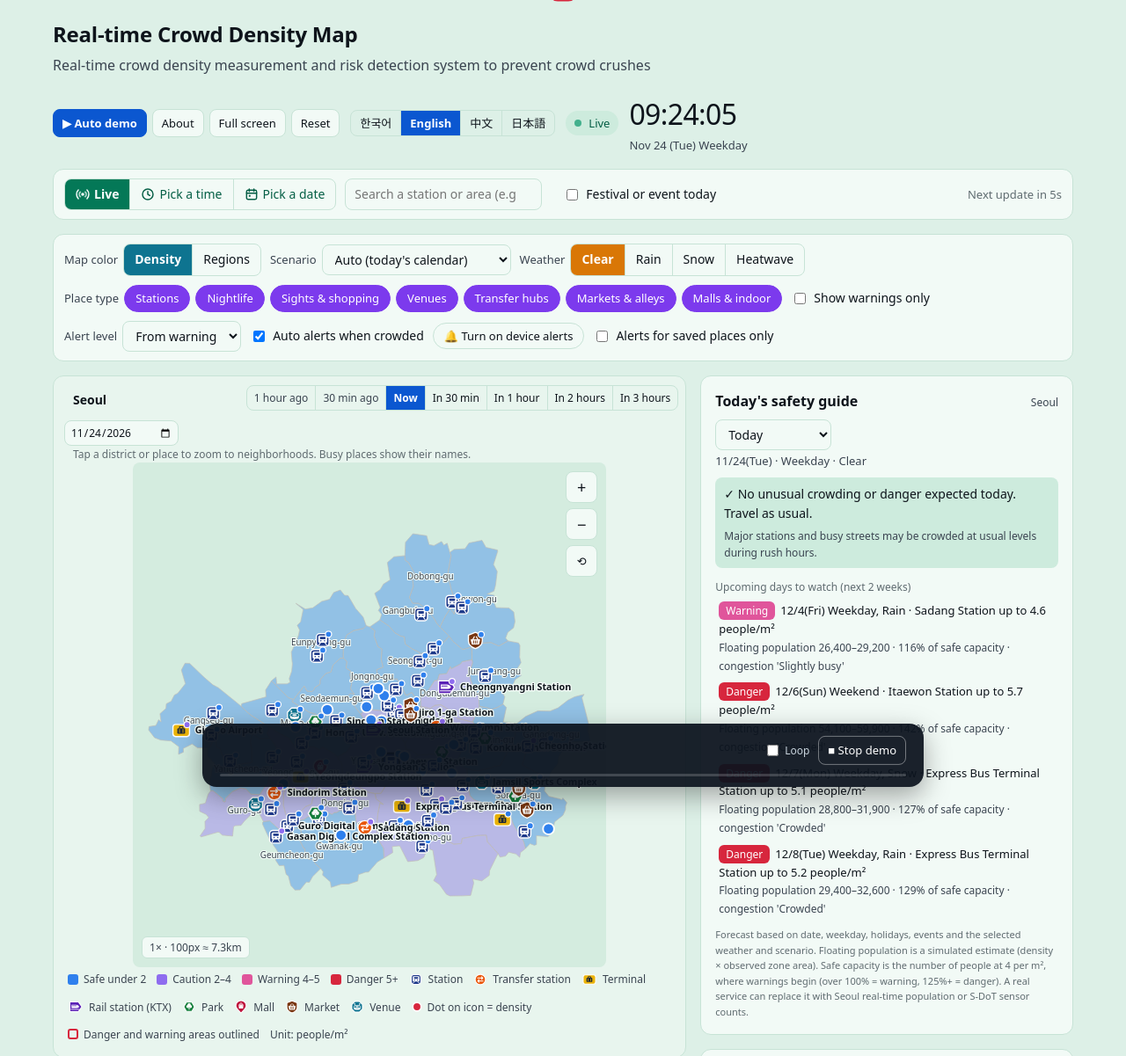
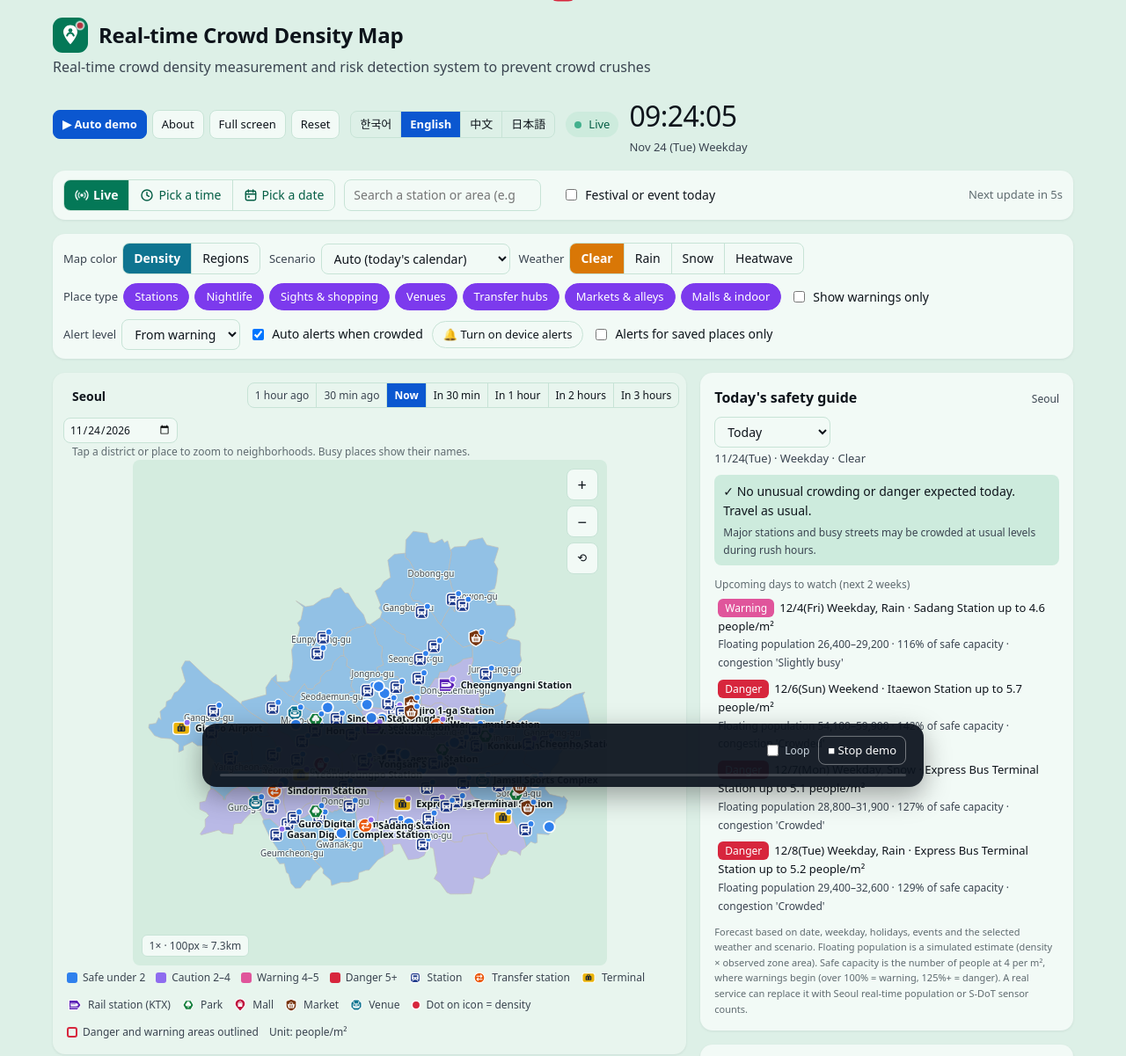
Before and after one commit to totoro1313/crowd-dynamics-analysis-for-large-crowd-events, a plain HTML site: page index.html in a window 1280 px wide. Shown: the top 1201 px of the page at 88% size. Drawn offline with nearby package versions, Linux system fonts and the light colour scheme; a web font is replaced by a local one.

Commit message:
Add files via upload

```diff
--- a/index.html
+++ b/index.html
@@ -37,7 +37,11 @@ h1{font-size:24px;font-weight:600;margin:0;letter-spacing:-0.01em}
 .live.off{color:var(--ink2);background:var(--land)}.live.off .dot{background:var(--ink3);animation:none}
 @keyframes blink{50%{opacity:.25}}
 .time{font-size:32px;font-weight:500;font-variant-numeric:tabular-nums;letter-spacing:-0.02em}
-.bar{display:flex;flex-wrap:wrap;gap:10px;align-items:center;background:var(--panel);border:1px solid var(--line);border-radius:12px;padding:10px 12px;margin-bottom:16px}
+.bar{display:flex;flex-wrap:wrap;gap:10px;align-items:center;background:var(--panel);border:none;border-radius:14px;padding:10px 12px;margin-bottom:16px;box-shadow:0 1px 3px rgba(16,40,32,.08)}
+.ttl{display:flex;align-items:center;gap:12px}.ttl-ic{display:inline-flex;flex:none}
+.ttl-dot{transform-origin:31px 9px;animation:ttlp 1.8s ease-in-out infinite}@keyframes ttlp{50%{transform:scale(.7);opacity:.6}}
+@media (prefers-reduced-motion:reduce){.ttl-dot{animation:none}}
+.grid>.mapcard{border:none}
 .seg{display:inline-flex;border:1px solid var(--line);border-radius:8px;overflow:hidden}
 .seg button{border:0;background:transparent;padding:6px 12px;font-size:14px}
 .seg button+button{border-left:1px solid var(--line)}
@@ -49,7 +53,7 @@ input[type=range]{flex:1;accent-color:var(--accent)}
 .grid{display:grid;grid-template-columns:minmax(0,1.7fr) minmax(0,1fr);gap:16px}
 @media (min-width:881px){.grid>.mapcard{position:sticky;top:12px}.mapwrap{margin:0 auto}}
 @media (max-width:880px){.grid{grid-template-columns:minmax(0,1fr)}}
-.card{background:var(--panel);border:1px solid var(--line);border-radius:12px;padding:16px}
+.card{background:var(--panel);border:none;border-radius:14px;padding:16px;box-shadow:0 1px 3px rgba(16,40,32,.08)}
 .mapcard{padding:8px;position:relative;align-self:start;background:#E8F5EE;border-color:#C7E3D6}
 .mapwrap{background:#D4ECDF}
 @media (prefers-color-scheme:dark){.mapcard{background:#13201A;border-color:#24392F}.mapwrap{background:#182A22}}
@@ -268,7 +272,7 @@ select.sel{background:var(--panel);border:1px solid var(--line);border-radius:8p
 <div class="wrap">
 <header>
   <div>
-    <h1 data-i="title">실시간 인파 밀집도 지도</h1>
+    <h1 class="ttl"><span class="ttl-ic" aria-hidden="true"><svg width="40" height="40" viewBox="0 0 40 40"><rect width="40" height="40" rx="11" fill="#047857"></rect><path d="M20 8.5c-4.4 0-8 3.4-8 7.8 0 5.6 8 14.2 8 14.2s8-8.6 8-14.2c0-4.4-3.6-7.8-8-7.8z" fill="#fff"></path><circle cx="20" cy="14.6" r="2.3" fill="#047857"></circle><path d="M16.2 20.6c.6-2 2-3.1 3.8-3.1s3.2 1.1 3.8 3.1" fill="none" stroke="#047857" stroke-width="2" stroke-linecap="round"></path><circle cx="31" cy="9" r="5" fill="#D7263D" stroke="#fff" stroke-width="2" class="ttl-dot"></circle></svg></span><span data-i="title">실시간 인파 밀집도 지도</span></h1>
     <p class="sub" data-i="sub" style="font-size:16px;font-weight:500;color:var(--ink2);margin-top:4px">압사 사고 예방을 위한 실시간 인파 밀집도 측정 및 위험 감지 시스템</p>
   </div>
   <div class="clock"><div class="exb" role="group" aria-label="exhibition"><button id="ex-demo" class="exbtn exmain">▶ <span data-i="exdemo">자동 시연</span></button><button id="ex-about" class="exbtn" data-i="exabout">프로젝트 소개</button><button id="ex-full" class="exbtn" data-i="exfull">전체 화면</button><button id="ex-reset" class="exbtn" data-i="exreset">처음으로</button></div><div class="seg" id="lang" role="group" aria-label="Language"><button data-l="ko" aria-pressed="true">한국어</button><button data-l="en" aria-pressed="false">English</button><button data-l="zh" aria-pressed="false">中文</button><button data-l="ja" aria-pressed="false">日本語</button></div>
```
